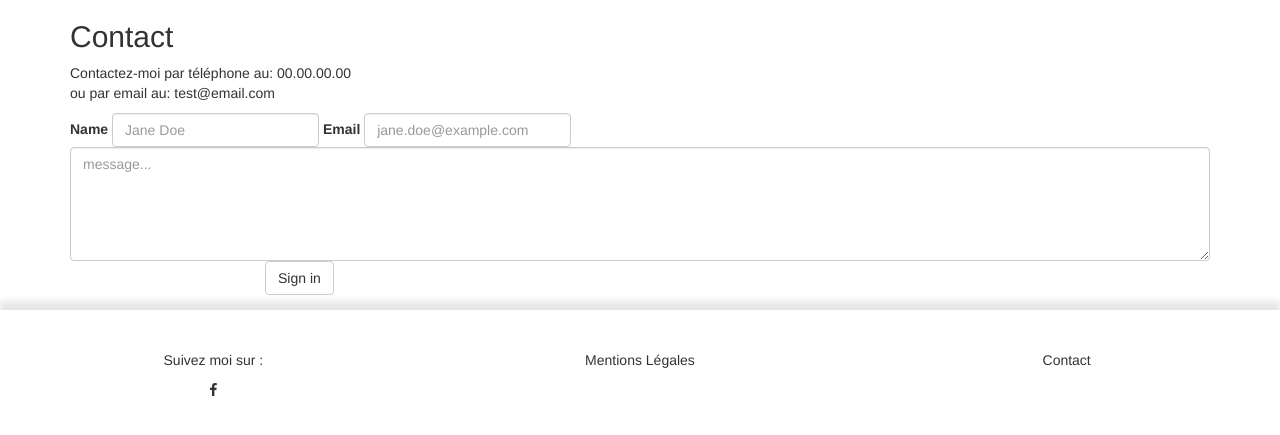
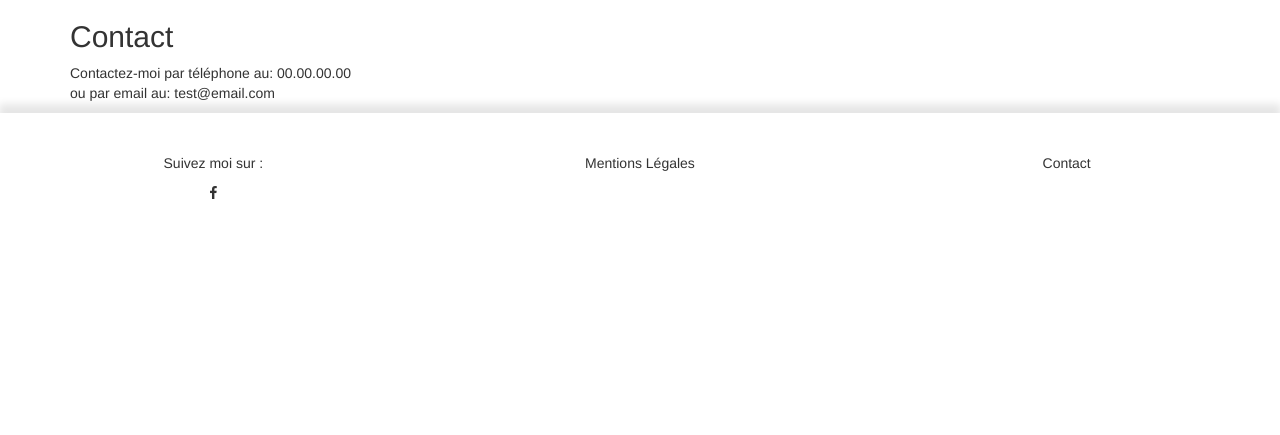
Before and after one commit to Argonder/Projet, a Symfony app: template templates/contact.html.twig in a window 1280 px wide. Shown: the part 50-485 px from the top of the page. Run offline with Twig, Linux system fonts and the light colour scheme; the template is opened without the code that fills it, so the values that code supplies are empty; some libraries are stand-ins or nearby versions.

Commit message:
js form contact

```diff
--- a/public/css/style.css
+++ b/public/css/style.css
@@ -14,6 +14,12 @@
     border: none;
 }
 
+/* CONTACT FORMULAIRE */
+#email_span:hover {
+    font-weight:bold;
+    cursor: pointer;
+}
+
 footer{
     box-shadow: 0 -8px 8px 1px #0000001a;
 }
--- /dev/null
+++ b/public/js/script.js
@@ -0,0 +1,10 @@
+//FORM CONTACT
+//formulaire de contact show
+$(".form-contact").hide();
+$("#email_span").click(function() {
+    $(".form-contact").show();
+});
+//show envoi
+$(".btn-envoi").click(function() {
+    $(".form-contact").hide();
+});
--- a/templates/base.html.twig
+++ b/templates/base.html.twig
@@ -56,6 +56,7 @@
     <script src="https://code.jquery.com/jquery-3.1.1.slim.min.js" integrity="sha384-A7FZj7v+d/sdmMqp/nOQwliLvUsJfDHW+k9Omg/a/EheAdgtzNs3hpfag6Ed950n" crossorigin="anonymous"></script>
     <script src="https://cdnjs.cloudflare.com/ajax/libs/tether/1.4.0/js/tether.min.js" integrity="sha384-DztdAPBWPRXSA/3eYEEUWrWCy7G5KFbe8fFjk5JAIxUYHKkDx6Qin1DkWx51bBrb" crossorigin="anonymous"></script>
     <script src="https://maxcdn.bootstrapcdn.com/bootstrap/3.3.7/js/bootstrap.min.js" integrity="sha384-Tc5IQib027qvyjSMfHjOMaLkfuWVxZxUPnCJA7l2mCWNIpG9mGCD8wGNIcPD7Txa" crossorigin="anonymous"></script>
+    <script src="js/script.js"></script>
 {% endblock %}
 </body>
 </html>
--- a/templates/contact.html.twig
+++ b/templates/contact.html.twig
@@ -4,7 +4,7 @@
     <div class="container">
         <h2>Contact</h2>
         <p> Contactez-moi par téléphone au: 00.00.00.00 <br>
-        ou par email au: test@email.com
+        ou par email au: <span id="email_span">test@email.com</span>
         </p>
 
         <form class="form-contact">
@@ -14,9 +14,9 @@
                     <input type="text" class="form-control" id="nom" placeholder="Jane Doe">
                 </div>
 
-                <div class="form-group">
-                    <label for="eamil">Email</label>
-                    <input type="email" class="form-control" id="eamil" placeholder="jane.doe@example.com">
+                <div class="form-group email-form">
+                    <label for="email">Email</label>
+                    <input type="email" class="form-control" id="email" placeholder="jane.doe@example.com">
                 </div>
             </div>
 
@@ -24,7 +24,7 @@
                 <textarea class="form-control " type="text" rows="5" placeholder="message..."></textarea>
                 <div class="form-group">
                     <div class="col-sm-offset-2 col-sm-10">
-                        <button  type="submit" class="btn btn-default">Sign in</button>
+                        <button  type="submit" class="btn btn-default btn-envoi">Sign in</button>
                     </div>
                 </div>
             </div>
```
